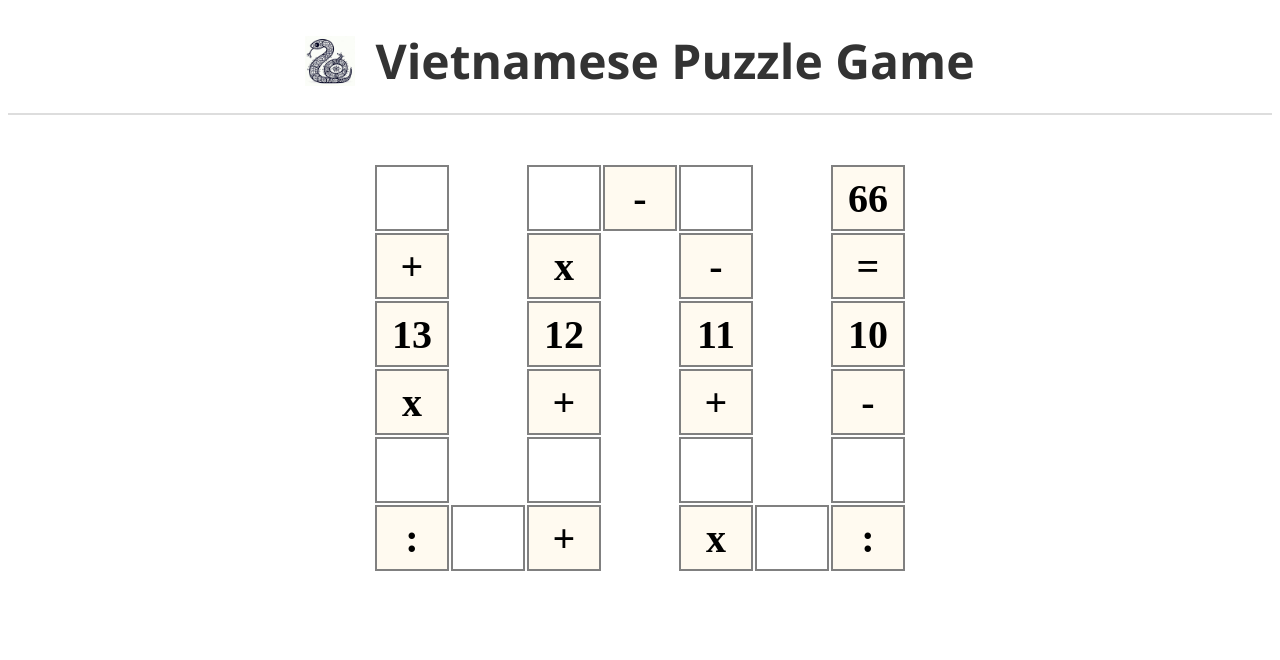
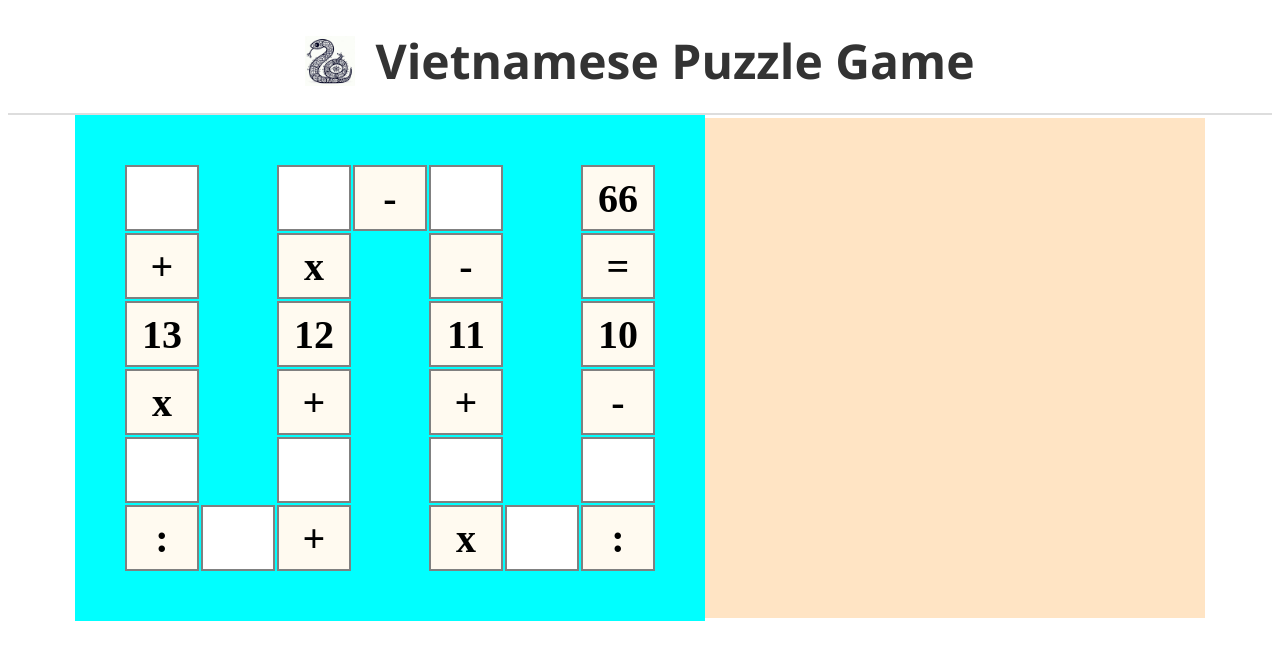
Before and after one commit to Thom988/VietnamesePuzzle, an Angular app: page / in a window 1280 px wide. Shown: the top 660 px of the page. Built offline with nearby package versions, Linux system fonts and the light colour scheme.

Commit message:
petite modif pour envisager la structure suivante en sous composant

```diff
--- a/src/app/landing-page/landing-page/landing-page.component.html
+++ b/src/app/landing-page/landing-page/landing-page.component.html
@@ -28,4 +28,7 @@
         <div class="cell">=</div>
         <div class="cell">66</div>
     </div>
+    <div id="content">
+
+    </div>
 </div>
--- a/src/app/landing-page/landing-page/landing-page.component.scss
+++ b/src/app/landing-page/landing-page/landing-page.component.scss
@@ -3,7 +3,13 @@
     flex-direction: row;
     justify-content: center;
     align-items: center;
+}
 
+#content {
+    width: 400px;
+    height: 400px;
+    background-color: bisque;
+    padding: 50px;
 }
 
 #grid {
@@ -19,6 +25,7 @@
     "cell5 . cell9 . cell19 . cell23"
     "cell6 cell7 cell8 . cell20 cell21 cell22";
     padding: 50px;
+    background-color: aqua;
 }
 
 #grid input {
```
